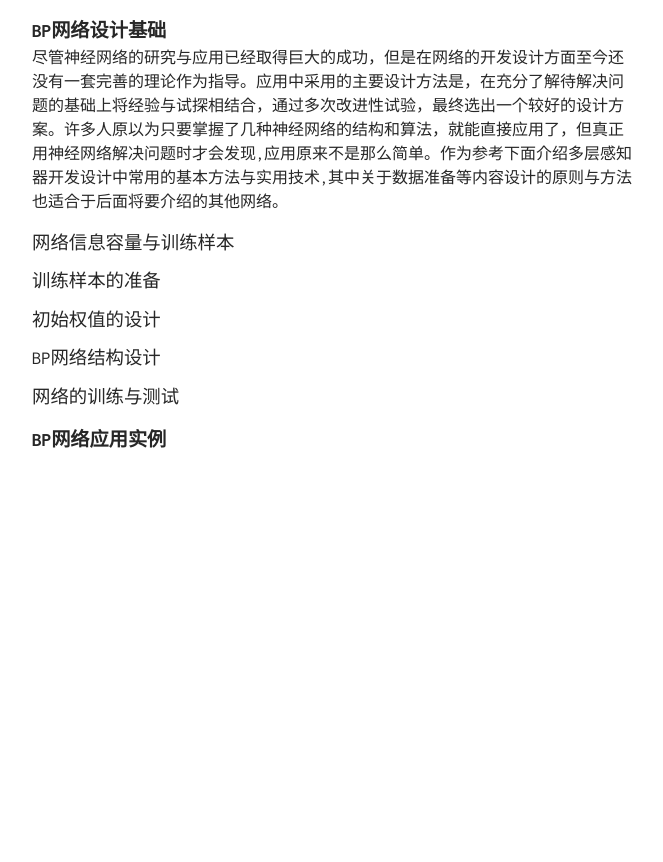
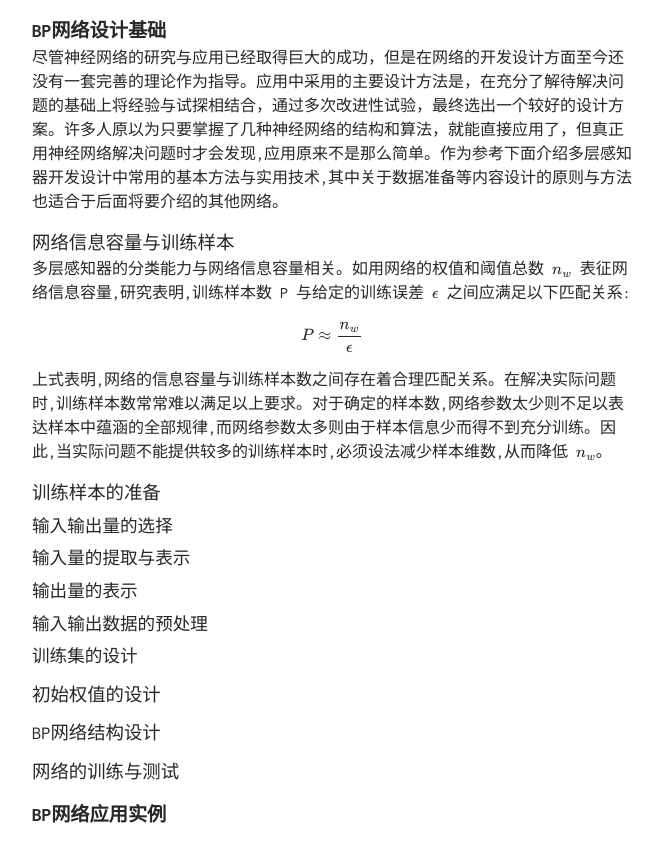
Before and after one commit to TobiahShaw/TobiahShaw.github.io, a Jekyll site: the page built from _posts/2019-09-30-Supervised-learning-neural-network.md, in a window 1280 px wide and 900 px high, scrolled down 13431 px. Shown: the top 862 px of the window, without its empty margins (308-971 px from the left). Built offline with Jekyll 4.4.1, drawn with Linux system fonts in a browser that asks for light colours; our own code applies the rules of GitHub Pages for plain Markdown files; formulas are drawn with MathJax 3; before the commit the page ends 13976 px from its top, so only the background shows below that.

Commit message:
Network information capacity and training samples

```diff
--- a/_posts/2019-09-30-Supervised-learning-neural-network.md
+++ b/_posts/2019-09-30-Supervised-learning-neural-network.md
@@ -406,7 +406,23 @@ $$ o_k = \frac{1}{1 + e^{-net_k / \lambda}} $$
 
 ### 网络信息容量与训练样本
 
+多层感知器的分类能力与网络信息容量相关。如用网络的权值和阈值总数 $ n_w $ 表征网络信息容量,研究表明,训练样本数 P 与给定的训练误差 $ \epsilon $ 之间应满足以下匹配关系:
+
+$$ P \approx \frac{n_w}{\epsilon} $$
+
+上式表明,网络的信息容量与训练样本数之间存在着合理匹配关系。在解决实际问题时,训练样本数常常难以满足以上要求。对于确定的样本数,网络参数太少则不足以表达样本中蕴涵的全部规律,而网络参数太多则由于样本信息少而得不到充分训练。因此,当实际问题不能提供较多的训练样本时,必须设法减少样本维数,从而降低 $ n_w $。
+
 ### 训练样本的准备
+
+#### 输入输出量的选择
+
+#### 输入量的提取与表示
+
+#### 输出量的表示
+
+#### 输入输出数据的预处理
+
+#### 训练集的设计
 
 ### 初始权值的设计
 
```
